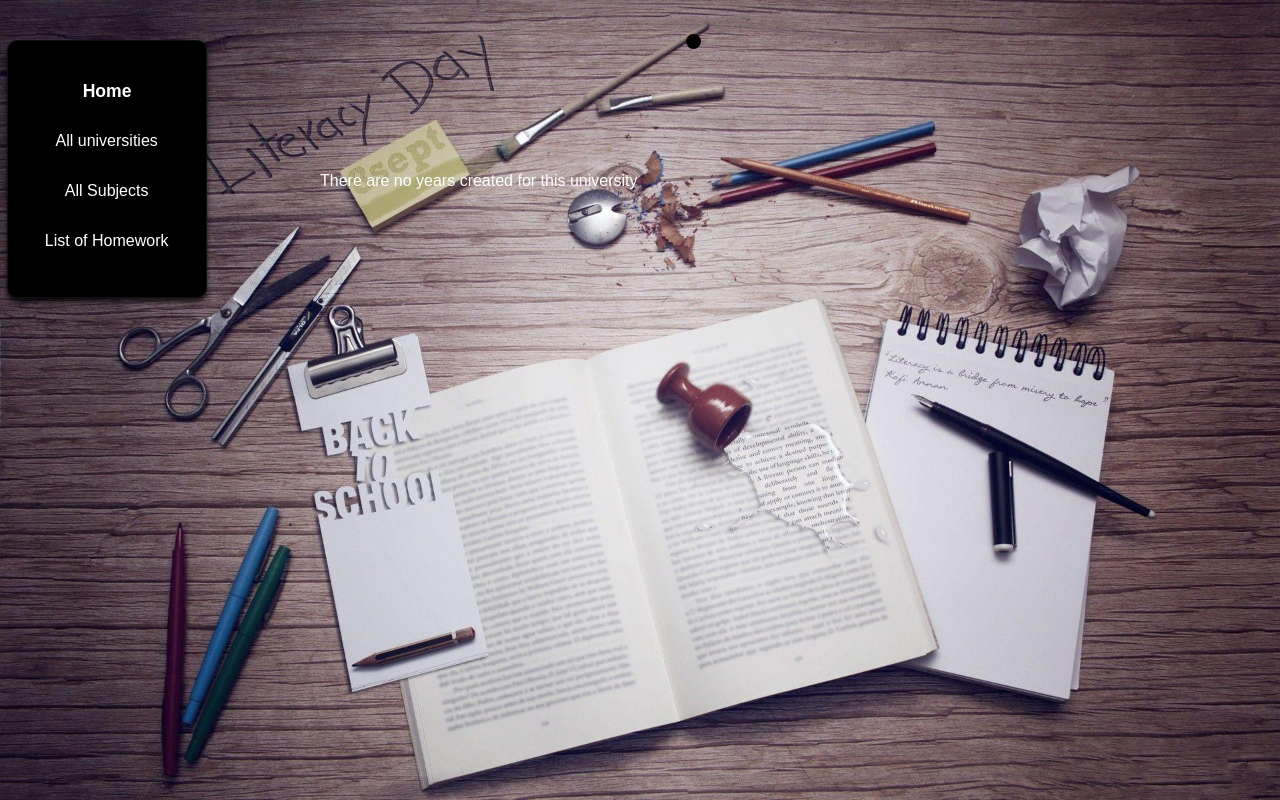
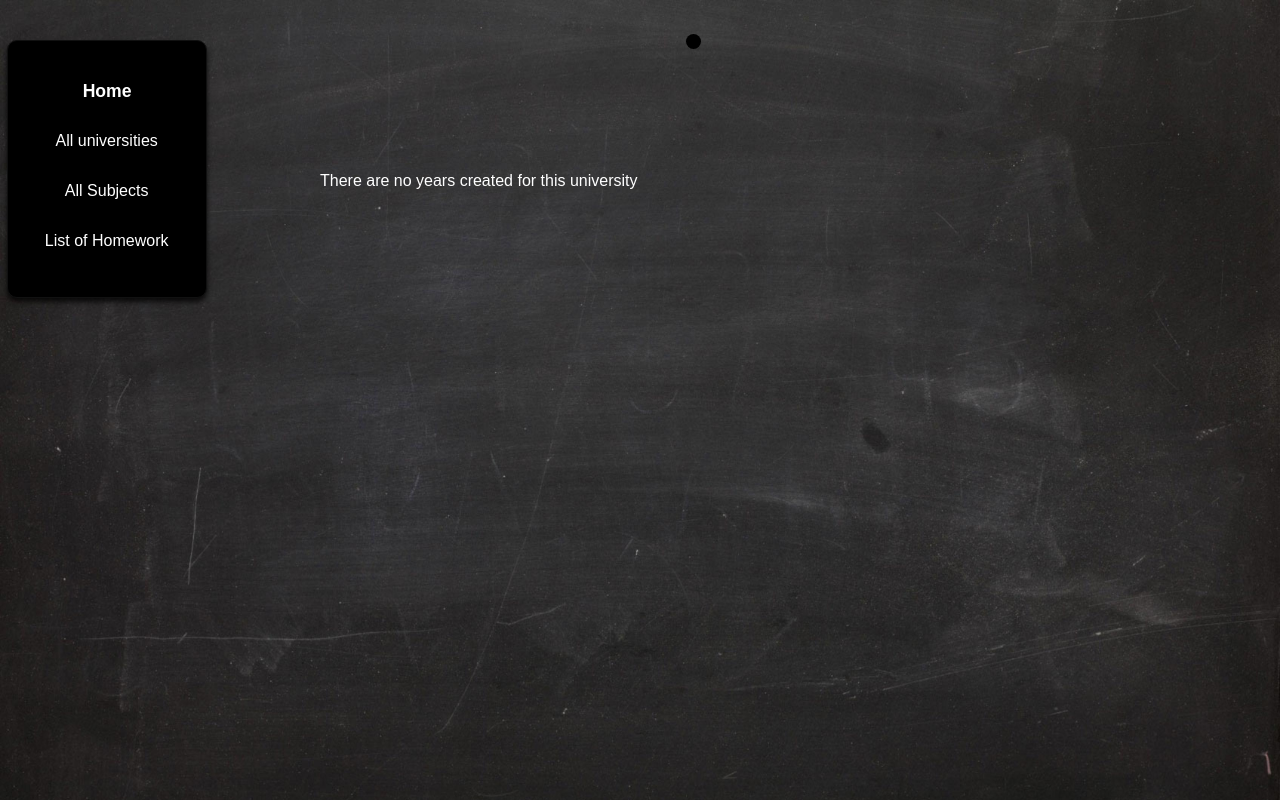
Before and after one commit to Lucian-MihaiStan/Vmchecker-Django, a Django app: template vmchecker/univ/templates/univ/univ_detail.html in a window 1280 px wide. Run offline with Django 3.2, Linux system fonts and the light colour scheme; the template is opened without the code that fills it, so the values that code supplies are empty.

Commit message:
background in extends

```diff
--- a/vmchecker/univ/templates/base.html
+++ b/vmchecker/univ/templates/base.html
@@ -18,7 +18,7 @@
 
 
 </head>
-<body >
+<body>
 <div class="container-fluid">
     <div class="row">
         <div class="col-sm-2">
@@ -48,3 +48,6 @@
 </div>
 </body>
 </html>
+
+{% block additional_styles %}
+{% endblock %}
--- a/vmchecker/univ/templates/univ/univ_detail.html
+++ b/vmchecker/univ/templates/univ/univ_detail.html
@@ -1,4 +1,17 @@
 {% extends "base.html" %}
+
+{% block additional_styles %}
+<style>
+    body {
+        background-image: url("../../static/photos/blackboard.jpg");
+    }
+</style>
+{% endblock %}
+
+
+<!--{% block bg %}-->
+<!--    background = "../../static/photos/blackboard.jpg"-->
+<!--{% endblock %}-->
 
 {% block content %}
 <div class="title-index-page">
```
Also changed, not shown: vmchecker/univ/static/photos/blackboard.jpg (added).
